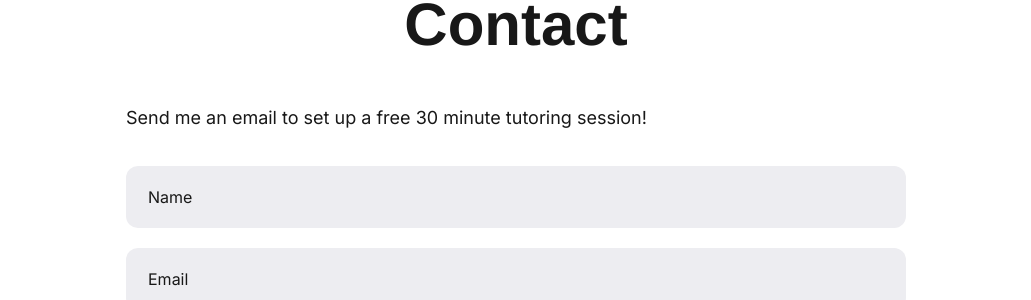
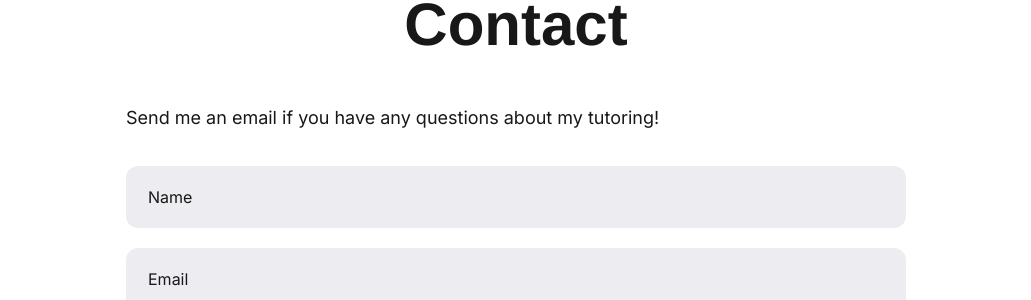
Before and after one commit to qExobyte/qExobyte.github.io, a Jekyll site: the page built from _pages/contact.html, in a window 1280 px wide. Shown: the part 169-469 px from the top of the page, without its empty margins (124-1155 px from the left). Built offline with Jekyll 4.4.1, drawn with Linux system fonts in a browser that asks for light colours; nearby versions of some CDN libraries; some web fonts are replaced.

Commit message:
Form Embed + Small Changes

```diff
--- a/_data/settings.yml
+++ b/_data/settings.yml
@@ -41,10 +41,13 @@
 
 #-------------------------------
 # Hero Settings
-# THIS IS THE MOST IMPORTANT THING ON THE WEBSITE (the bio)
+# Website bio!
+# UPDATE: SINCE YAML IS SOMEHOW NOT DOING WHAT I TELL IT, I'M HARDCODING LINE BREAKS IN HTML (AND NOT USING THIS)
 hero:
   hero__title: Hi, I'm Eric.
-  hero__description: I'm a UVA student and SAT Math tutor here to help you improve your SAT Math score. I've earned a perfect 800 twice and have 200+ hours of tutoring experience.
+  hero__description:
+   I'm a UVA student and SAT Math tutor here to help you improve your SAT Math score.
+   I've earned a perfect 800 twice and have 200+ hours of tutoring experience.
   hero__image: '/images/eric3.png'
 
 
@@ -129,7 +132,7 @@
 # Contact Settings
 contact:
   email: xdoblqqv # Add your form_id
-  description: Send me an email to set up a free 30 minute tutoring session! # Add a description of your form
+  description: Send me an email if you have any questions about my tutoring! # Add a description of your form
 
 # NOTE
 # Hilton theme comes with a contact form built-in. You can use this form with Formspree (https://formspree.io/) service and get up to 50 submissions for free. Also, you can easily switch to another service if you want.
@@ -142,4 +145,4 @@
 
 #-------------------------------
 # Google Analytics
-google-analytics: # Add your GA Tracking Id
+google-analytics: G-EKENVY91TK
--- a/_sass/3-modules/_hero.scss
+++ b/_sass/3-modules/_hero.scss
@@ -102,7 +102,7 @@
 }
 
 .hero__description {
-  margin-bottom: 0;
+  margin-bottom: 50px;
   font-size: 18px;
 
   @media only screen and (max-width: $desktop) {
```
Also changed, not shown: _includes/section-hero.html (+65 -4 lines), _pages/about.md (+2 -0 lines).
